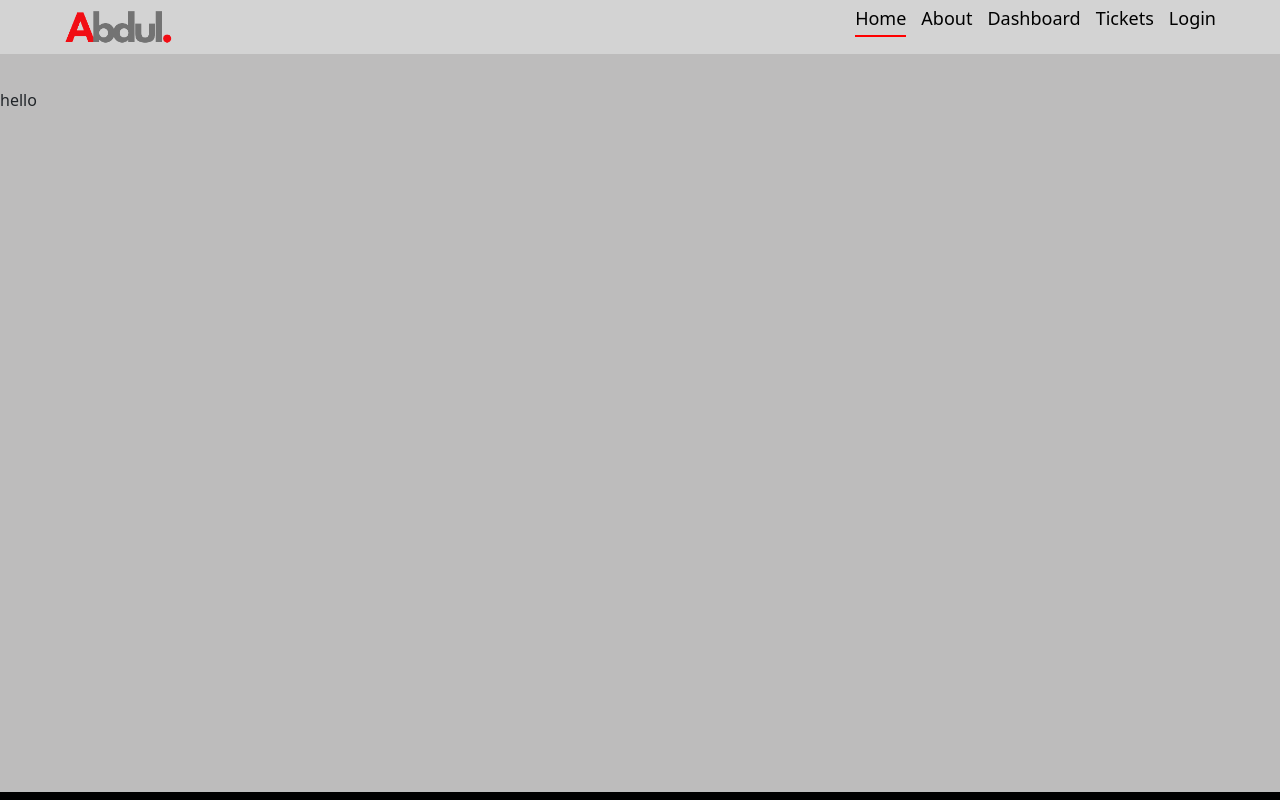
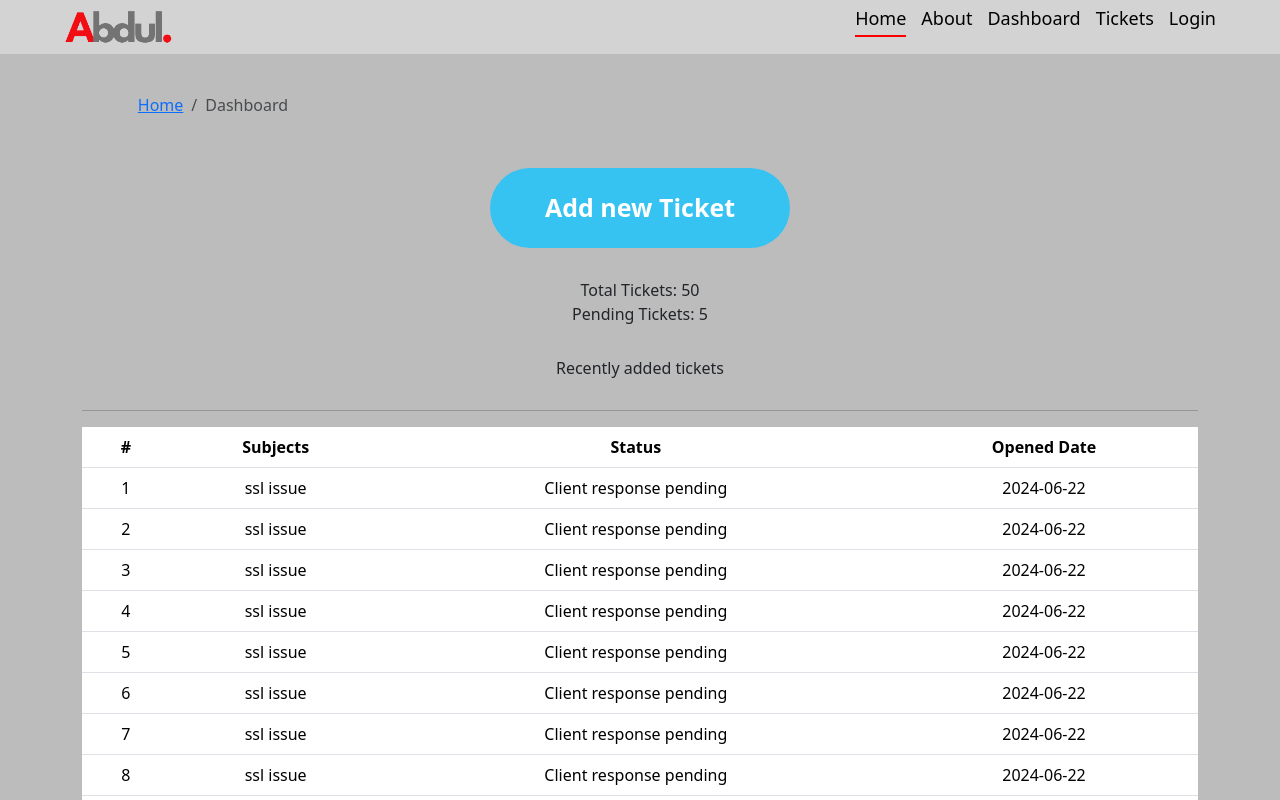
Before and after one commit to zakus2023/crm-frontend-abdul, a React (Create React App) app: page / in a window 1280 px wide. Shown: the top 800 px of the page. Built offline with nearby package versions, Linux system fonts and the light colour scheme.

Commit message:
created dashboard page ui and breadcrumbs component

```diff
--- a/src/App.js
+++ b/src/App.js
@@ -1,15 +1,15 @@
-
-import './App.css';
-import 'bootstrap/dist/css/bootstrap.min.css';
-import Entry from './Pages/Entry/Entry';
-import DefaultLayout from './Layout/DefaultLayout';
+import "./App.css";
+import "bootstrap/dist/css/bootstrap.min.css";
+import Entry from "./Pages/Entry/Entry";
+import DefaultLayout from "./Layout/DefaultLayout";
+import Dashboard from "./Pages/Dshboard/Dashboard";
 
 function App() {
   return (
     <div className="App">
       {/* <Entry/> */}
       <DefaultLayout>
-    hello
+        <Dashboard />
       </DefaultLayout>
     </div>
   );
--- /dev/null
+++ b/src/Assets/dummydata/dummydata.json
@@ -0,0 +1,62 @@
+[
+  {
+    "id": 1,
+    "subjects": "ssl issue",
+    "status": "Client response pending",
+    "addedOn": "2024-06-22"
+  },
+  {
+    "id": 2,
+    "subjects": "ssl issue",
+    "status": "Client response pending",
+    "addedOn": "2024-06-22"
+  },
+  {
+    "id": 3,
+    "subjects": "ssl issue",
+    "status": "Client response pending",
+    "addedOn": "2024-06-22"
+  },
+  {
+    "id": 4,
+    "subjects": "ssl issue",
+    "status": "Client response pending",
+    "addedOn": "2024-06-22"
+  },
+  {
+    "id": 5,
+    "subjects": "ssl issue",
+    "status": "Client response pending",
+    "addedOn": "2024-06-22"
+  },
+  {
+    "id": 6,
+    "subjects": "ssl issue",
+    "status": "Client response pending",
+    "addedOn": "2024-06-22"
+  },
+  {
+    "id": 7,
+    "subjects": "ssl issue",
+    "status": "Client response pending",
+    "addedOn": "2024-06-22"
+  },
+  {
+    "id": 8,
+    "subjects": "ssl issue",
+    "status": "Client response pending",
+    "addedOn": "2024-06-22"
+  },
+  {
+    "id": 9,
+    "subjects": "ssl issue",
+    "status": "Client response pending",
+    "addedOn": "2024-06-22"
+  },
+  {
+    "id": 10,
+    "subjects": "ssl issue",
+    "status": "Client response pending",
+    "addedOn": "2024-06-22"
+  }
+]
--- /dev/null
+++ b/src/Components/BreadcrumFolder/PageBreadcrum.css
@@ -0,0 +1,4 @@
+.bcrumb{
+    background: none;
+
+}
--- /dev/null
+++ b/src/Components/BreadcrumFolder/PageBreadcrum.jsx
@@ -0,0 +1,14 @@
+import React from "react";
+import { Breadcrumb } from "react-bootstrap";
+import '../BreadcrumFolder/PageBreadcrum.css'
+
+const PageBreadcrum = ({ page }) => {
+  return (
+    <Breadcrumb className="bcrumb">
+      <Breadcrumb.Item href="/">Home</Breadcrumb.Item>
+      <Breadcrumb.Item active>{page}</Breadcrumb.Item>
+    </Breadcrumb>
+  );
+};
+
+export default PageBreadcrum;
--- /dev/null
+++ b/src/Components/TicketTable/TicketTable.css
@@ -0,0 +1,3 @@
+.span-col{
+
+}
--- /dev/null
+++ b/src/Components/TicketTable/TicketTable.jsx
@@ -0,0 +1,37 @@
+import React from "react";
+import "../TicketTable/TicketTable.css";
+import { Table } from "react-bootstrap";
+
+const TicketTable = ({ tickets }) => {
+  console.log(tickets);
+  return (
+    <Table>
+      <thead>
+        <tr>
+          <th>#</th>
+          <th>Subjects</th>
+          <th>Status</th>
+          <th>Opened Date</th>
+        </tr>
+      </thead>
+      <tbody>
+        {tickets.length ? (
+          tickets.map((row) => (
+            <tr key={row.id}>
+              <td>{row.id}</td>
+              <td>{row.subjects}</td>
+              <td>{row.status}</td>
+              <td>{row.addedOn}</td>
+            </tr>
+          ))
+        ) : (
+          <tr>
+            <td colSpan="4" className="text-center">No tickets to display</td>
+          </tr>
+        )}
+      </tbody>
+    </Table>
+  );
+};
+
+export default TicketTable;
--- /dev/null
+++ b/src/Pages/Dshboard/Dashboard.css
@@ -0,0 +1,18 @@
+.row{
+    margin-bottom: 30px;
+}
+.col{
+    text-align: center;
+}
+.btn-dash{
+    font-size: 25px;
+    padding: 10px;
+    width: 300px;
+    height: 80px;
+    font-weight: 600;
+    border-radius: 50px;
+    color: white;
+    background: rgb(54, 195, 242);
+    border: none;
+    outline: none;
+}
--- /dev/null
+++ b/src/Pages/Dshboard/Dashboard.jsx
@@ -0,0 +1,43 @@
+import React from "react";
+import "../Dshboard/Dashboard.css";
+import { Container, Row, Col, Button, Breadcrumb } from "react-bootstrap";
+import TicketTable from "../../Components/TicketTable/TicketTable";
+import dummydata from "../../Assets/dummydata/dummydata.json";
+import PageBreadcrum from "../../Components/BreadcrumFolder/PageBreadcrum";
+
+const Dashboard = () => {
+  console.log(dummydata);
+  return (
+    <Container>
+      <Row >
+        <Col>
+          <PageBreadcrum page="Dashboard"/>
+        </Col>
+      </Row>
+      <Row className="row">
+        <Col className="col">
+          <Button className="btn-dash"> Add new Ticket</Button>
+        </Col>
+      </Row>
+      <Row>
+        <Col className="col">
+          <div>Total Tickets: 50</div>
+          <div>Pending Tickets: 5</div>
+        </Col>
+      </Row>
+
+      <Row>
+        <Col className="col">Recently added tickets</Col>
+      </Row>
+      <hr />
+
+      <Row>
+        <Col className="col">
+          <TicketTable tickets={dummydata} />
+        </Col>
+      </Row>
+    </Container>
+  );
+};
+
+export default Dashboard;
```
